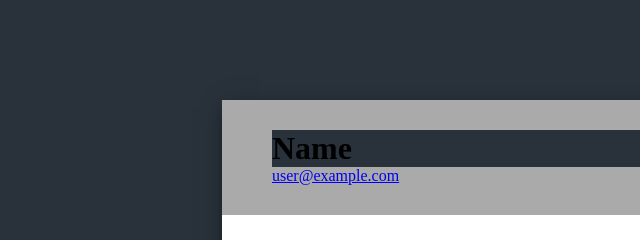
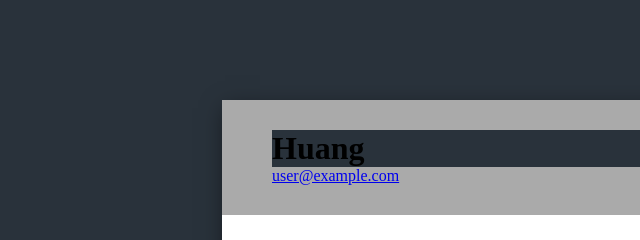
Before and after one commit to pittbow/first, a plain HTML site: page index.html in a window 1280 px wide. Shown: the top 240 px of the page, 68-708 px from the left. Drawn offline with nearby package versions, Linux system fonts and the light colour scheme.

Commit message:
change the name

```diff
--- a/index.html
+++ b/index.html
@@ -15,7 +15,7 @@
     <div class="cv">
         <!-- cv-header -->
         <header class="cv-header">
-            <h1>Name</h1>
+            <h1>Huang</h1>
             <a href="mailto:user@example.com">user@example.com</a>
         </header>
         <!-- cv-header end -->
```
